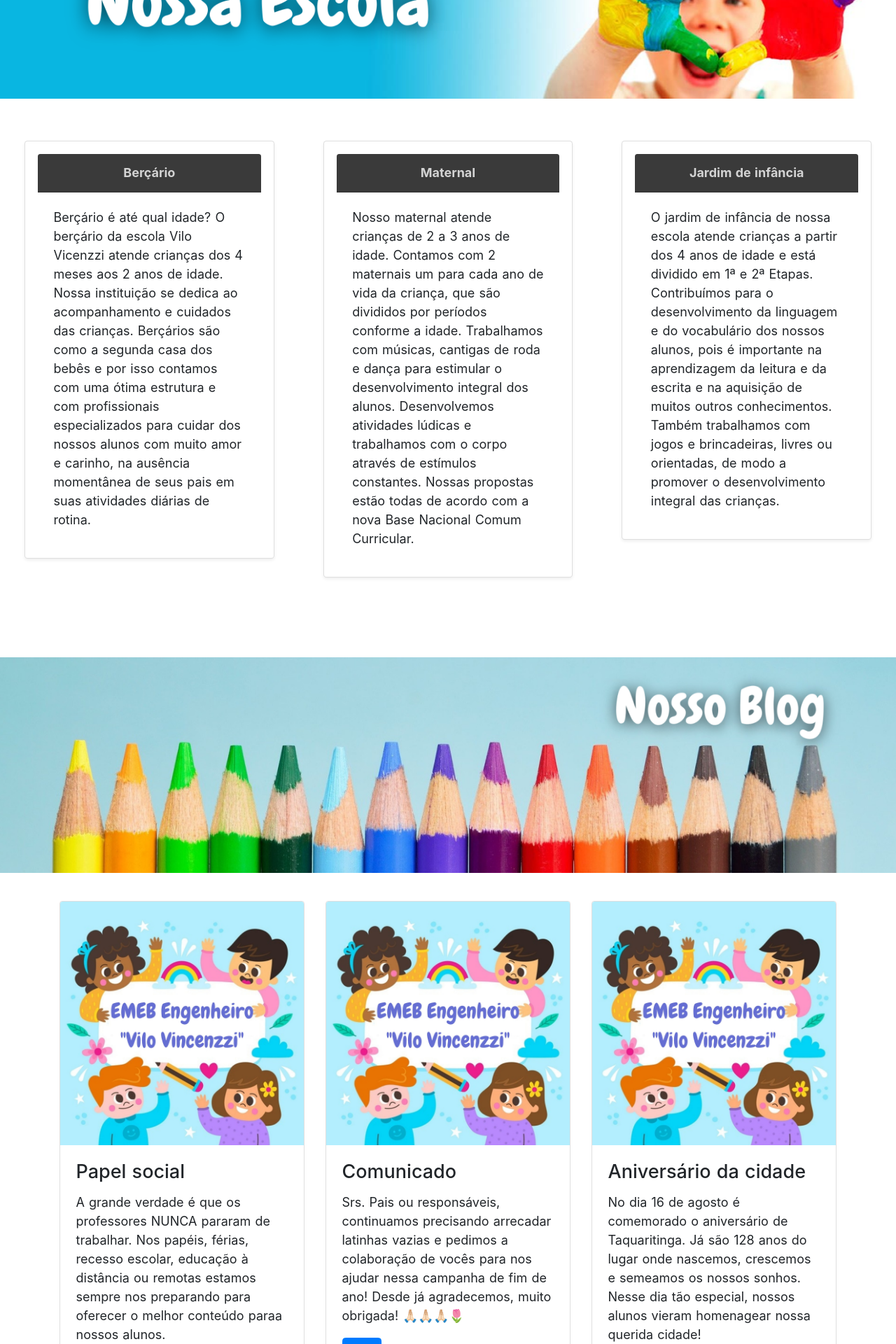
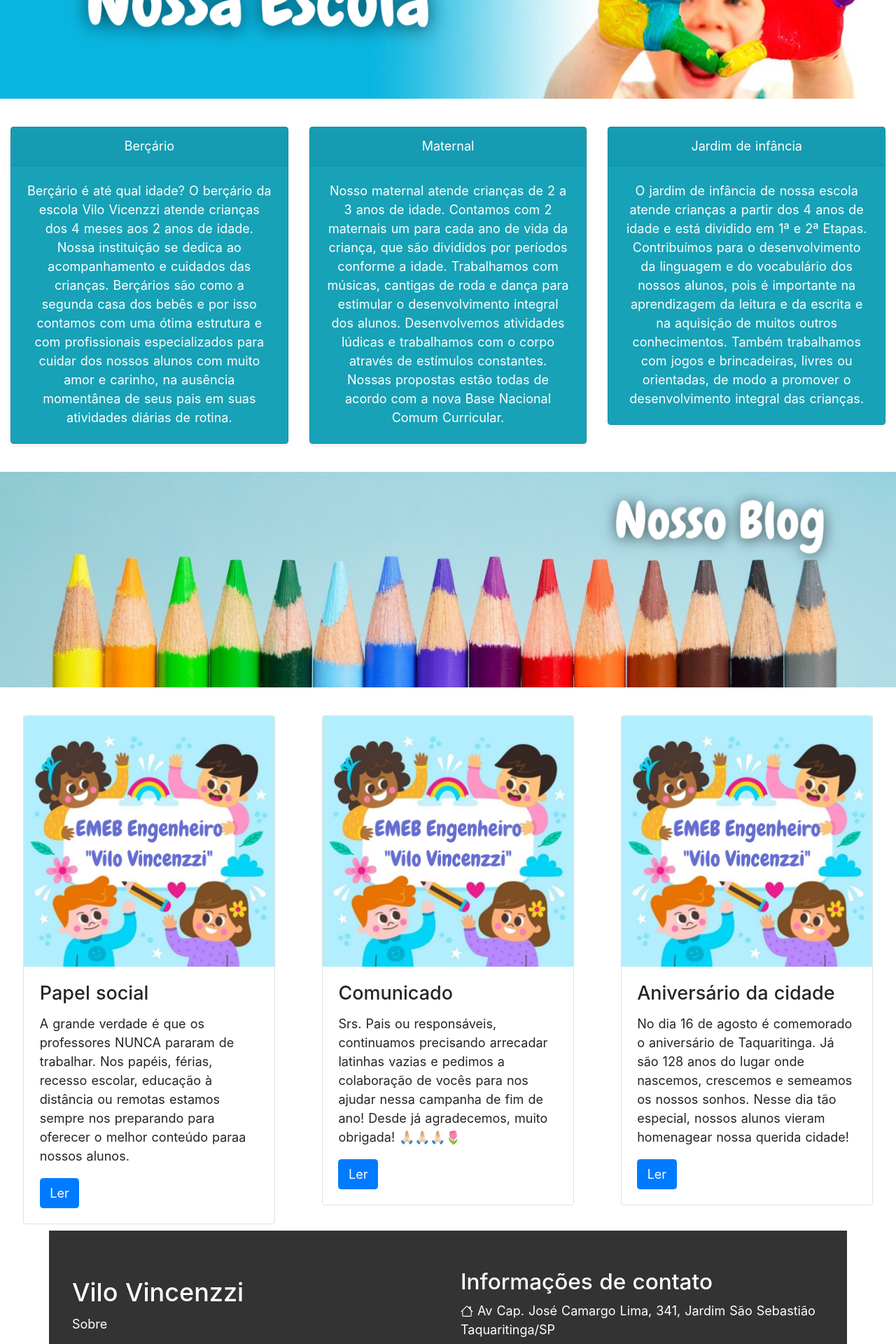
Before and after one commit to BrSouza98/webpage-vilo-vincenzzi, a Nuxt app: page / in a window 1280 px wide. Shown: the part 880-2800 px from the top of the page at 70% size. Built offline with nearby package versions, Linux system fonts and the light colour scheme.

Commit message:
Ajustes no css

```diff
--- a/components/card.vue
+++ b/components/card.vue
@@ -1,50 +1,30 @@
 <template>
-  <div id="app" class="cardConfig">
-    <b-card-group>
-      <b-card
-        :header="titulo"
-        :alt="alt"
-        class="shadow-sm p-3 mb-5 bg-white rounded"
+  <b-card-group deck>
+    <b-card
+      bg-variant="info"
+      text-variant="white"
+      class="text-center shadow-sm rounded"
+      :header="titulo"
+      :alt="alt"
+    >
+      <b-card-text
+        >{{texto}}</b-card-text
       >
-        <b-card-text class="conteudoCard">{{ texto }}</b-card-text>
-      </b-card>
-    </b-card-group>
-  </div>
+    </b-card>
+  </b-card-group>
 </template>
 
 <script>
 export default {
   name: "card",
 
-  props: ["titulo", "alt", "texto",],
+  props: ["titulo", "alt", "texto"],
 
   data() {
     return {};
-  }
+  },
 };
 </script>
 
 <style lang="scss" scoped>
-
-.card-header {
-  padding: 0.75rem 1.25rem;
-  margin-bottom: 0;
-  background-color: #3a3a3a;
-  border-bottom: 1px solid rgba(0, 0, 0, 0.125);
-  color: rgb(211, 211, 211);
-  font-weight: bold;
-  display: flex;
-  justify-content: center;
-}
-
-.cardConfig {
-  margin: 20px;
-}
-
-.card-img,
-.card-img-bottom {
-  border-bottom-right-radius: 0;
-  border-bottom-left-radius: 0;
-}
-
 </style>
--- a/components/cardNoticias.vue
+++ b/components/cardNoticias.vue
@@ -1,15 +1,17 @@
 <template>
   <div>
-    <b-container class="bv-example-row">
-      <b-row>
+    <b-container fluid>
+      <b-row cols="1" cols-md="2" cols-lg="3" class="d-flex justify-content-around">
         <b-col>
           <card-blog
+            class="d-flex justify-content-center"
             titulo="Papel social"
             texto="A grande verdade é que os professores NUNCA pararam de trabalhar. Nos papéis, férias, recesso escolar, educação à distância ou remotas estamos sempre nos preparando para oferecer o melhor conteúdo paraa nossos alunos. "
         /></b-col>
 
         <b-col>
           <card-blog
+            class="d-flex justify-content-center"
             titulo="Comunicado"
             texto="Srs. Pais ou responsáveis,
 continuamos precisando arrecadar latinhas vazias e pedimos a colaboração de vocês para nos ajudar nessa campanha de fim de ano!
@@ -18,6 +20,7 @@ Desde já agradecemos, muito obrigada!  🙏🏻🙏🏻🙏🏻🌷"
 
         <b-col>
           <card-blog
+            class="d-flex justify-content-center"
             titulo="Aniversário da cidade"
             texto="No dia 16 de agosto é comemorado o aniversário de Taquaritinga. Já são 128 anos do lugar onde nascemos, crescemos e semeamos os nossos sonhos.
 Nesse dia tão especial, nossos alunos vieram homenagear nossa querida cidade!
@@ -32,5 +35,6 @@ Nesse dia tão especial, nossos alunos vieram homenagear nossa querida cidade!
 export default {};
 </script>
 
-<style>
-</style>
+<style scoped>
+
+</style>>
--- a/components/navbar.vue
+++ b/components/navbar.vue
@@ -28,7 +28,7 @@
             <div class="px-3 py-2">
               <b-nav class="ml-auto">
                 <b-nav class="d-block">
-
+                  <b-nav-item href="../about/">About</b-nav-item>
                   <b-nav-item href="../sobre/">Sobre</b-nav-item>
                   <b-nav-item href="../metodologia/">Metodologia</b-nav-item>
                   <b-nav-item href="../nossaequipe/">Nossa equipe</b-nav-item>
@@ -48,7 +48,7 @@
           <div class="px-3 py-2">
             <b-nav class="ml-auto">
               <b-nav class="d-flex">
-
+                <b-nav-item href="../about/">About</b-nav-item>
                 <b-nav-item href="../sobre/">Sobre</b-nav-item>
                 <b-nav-item href="../metodologia/">Metodologia</b-nav-item>
                 <b-nav-item href="../nossaequipe/">Nossa equipe</b-nav-item>
--- a/components/rodape.vue
+++ b/components/rodape.vue
@@ -1,10 +1,10 @@
 
 <template>
-  <footer class="footer">
+  <footer>
     <div>
-      <b-container fluid class="footer">
-        <b-row class="">
-          <b-col>
+      <b-container fluid="lg" class="footer d-flex justify-content-lg-around justify-content-sm-center">
+        <b-row cols="1" cols-lg="2" class="w-100">
+          <b-col class=" d-flex flex-column justify-content-center py-5 px-3">
             <div class="mapaSite">
               <h2>Vilo Vincenzzi</h2>
               <p><a href="sobre">Sobre</a></p>
@@ -19,7 +19,7 @@
             </div>
           </b-col>
 
-          <b-col>
+          <b-col class=" d-flex flex-column justify-content-center py-5 px-3">
             <div>
               <h3>Informações de contato</h3>
               <p class="margem">
@@ -41,19 +41,26 @@
                 <b-icon icon="mailbox" />
                 vilovicenzzi@gmail.com
               </p>
-              <a href="https://www.facebook.com/profile.php?id=100009453482303" target="_blank">
+              <a
+                href="https://www.facebook.com/profile.php?id=100009453482303"
+                target="_blank"
+              >
                 <img
                   class="faceIcon bottomarg"
                   src="~/assets/faceWhite.png"
-                alt="Ícone do Facebook">
+                  alt="Ícone do Facebook"
+                />
               </a>
-              <a href="https://www.youtube.com/channel/UCu9JyneukfRcBSCuiJHQ3LA" target="_blank">
+              <a
+                href="https://www.youtube.com/channel/UCu9JyneukfRcBSCuiJHQ3LA"
+                target="_blank"
+              >
                 <img
                   class="youtubeIcon bottomarg"
                   src="~/assets/youtubeBlack.png"
-                alt="Ícone do youtube">
+                  alt="Ícone do youtube"
+                />
               </a>
-
             </div>
           </b-col>
         </b-row>
@@ -61,7 +68,7 @@
     </div>
 
     <div
-      style="background-color: rgb(40, 40, 40)"
+      style="background-color: rgb(30, 30, 30); color: white"
       class="d-flex justify-content-center"
     >
       Fatec - Taquaritinga {{ new Date().getFullYear() }}
@@ -70,12 +77,15 @@
 </template>
 
 <style lang="scss" scoped>
+
+a, p{
+  color: white;
+}
+
 .footer {
   background-color: #333;
   color: #fff;
   font-size: 18px;
-  margin-top: 50px;
-  padding-top: 10px;
 }
 
 .faceIcon {
@@ -86,25 +96,12 @@
   width: 30px;
   margin-left: 10px;
 }
-
-
-.mapaSite {
-  a {
-    color: white;
-  }
-
-  display: flex;
-  justify-content: center;
-  flex-direction: column;
-  align-content: center;
-}
-
 .col {
   display: flex;
   justify-content: center;
 }
 
-.bottomarg{
+.bottomarg {
   margin-bottom: 20px;
 }
 </style>
```
Lines whose indentation alone changed are shown as unchanged.
